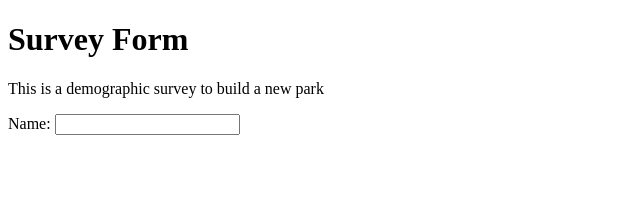
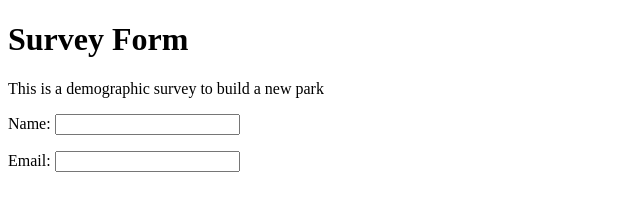
Before and after one commit to luis-novoa/collaborative-christian-luis, a plain HTML site: page index.html in a window 1280 px wide. Shown: the whole page, without its empty margins (0-640 px from the left). Drawn offline with Linux system fonts and the light colour scheme.

Commit message:
Features #5 and #6

```diff
--- a/index.html
+++ b/index.html
@@ -13,6 +13,10 @@
       <p>
         Name:
         <input id="name" type="text">
+      </p>
+      <p>
+        Email:
+        <input id="email" type="email" oninvalid="alert('Invalid email')" required>
       </p>
 
     </form>
```
